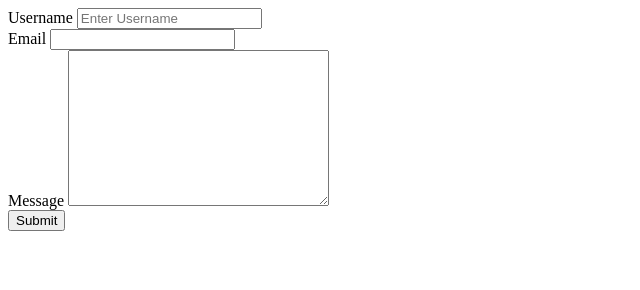
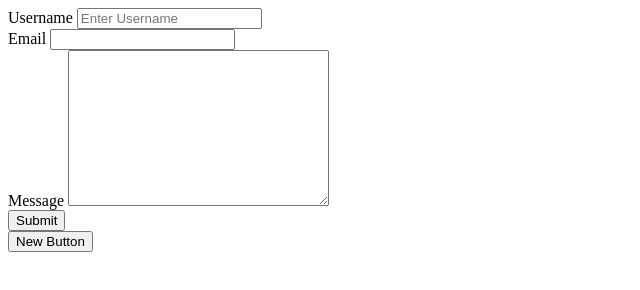
Before and after one commit to EuaPsochiou/webgit, a plain HTML site: page chapter1/form1.html in a window 1280 px wide. Shown: the whole page, without its empty margins (0-640 px from the left). Drawn offline with Linux system fonts and the light colour scheme.

Commit message:
form1 v0.2

```diff
--- a/chapter1/form1.html
+++ b/chapter1/form1.html
@@ -36,6 +36,7 @@
 
     </form>
 
+    <button type="button">New Button</button
 
 
 
```
